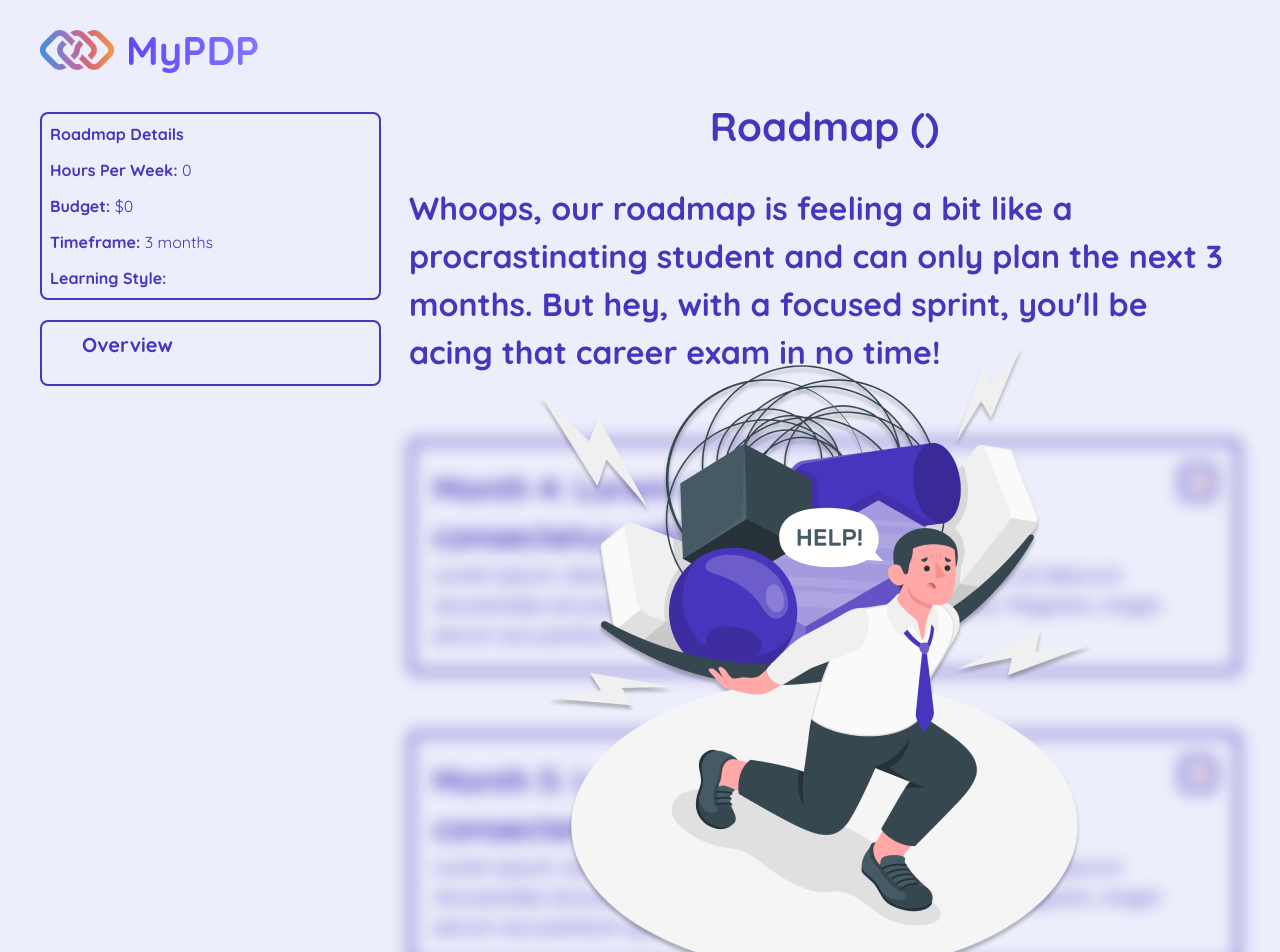
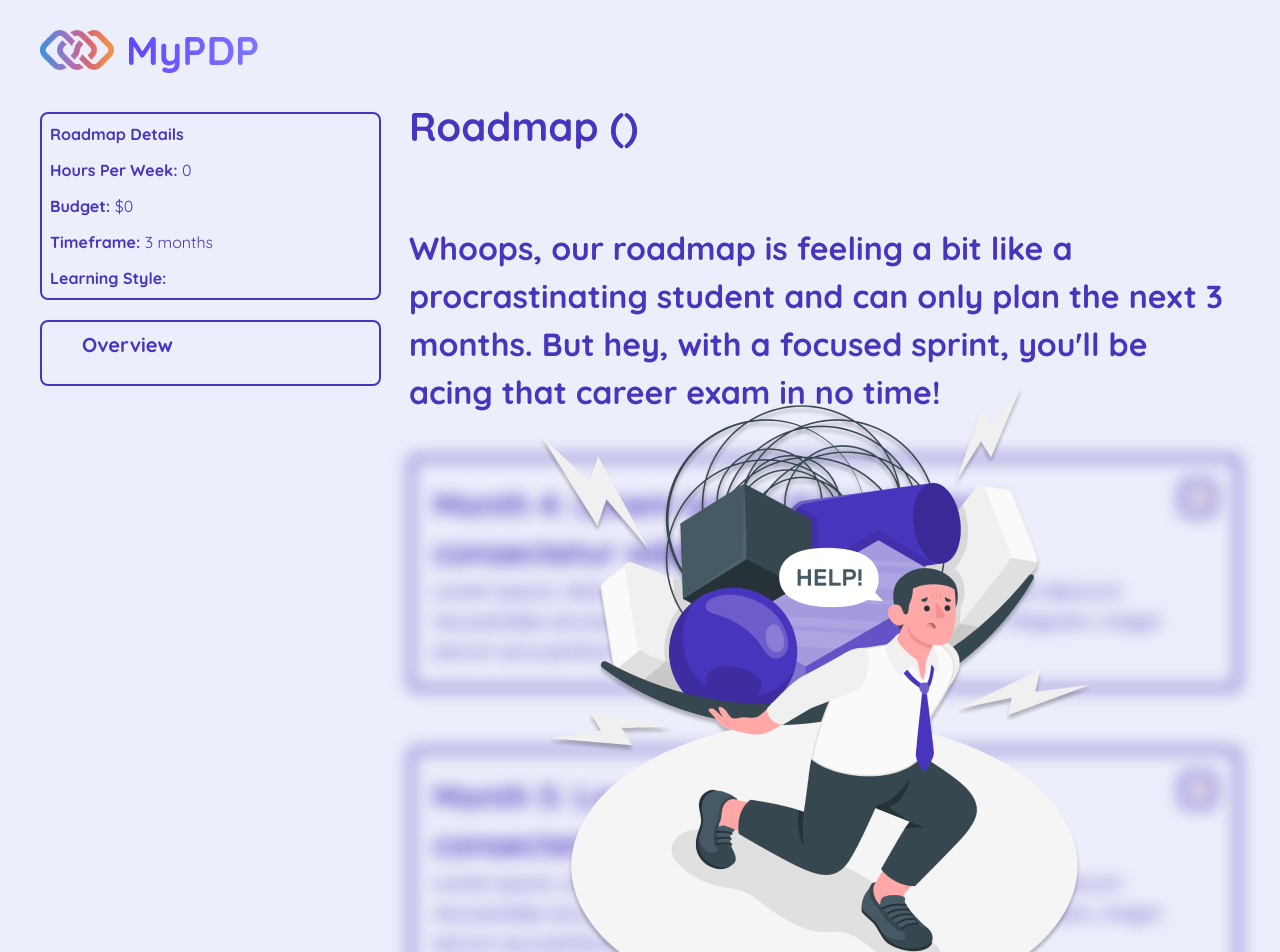
Before and after one commit to britzky/career-coach, a React (Vite) app in the folder frontend/career-coach/: page /roadmap in a window 1280 px wide. Shown: the top 952 px of the page. Built offline with nearby package versions, Linux system fonts and the light colour scheme.

Commit message:
Fixed spacing between summary and course accordion

```diff
--- a/frontend/career-coach/src/components/CourseAccordion/CourseAccordion.tsx
+++ b/frontend/career-coach/src/components/CourseAccordion/CourseAccordion.tsx
@@ -9,7 +9,7 @@ export const CourseAccordion: React.FC = () => {
   return (
     <>
         {roadmap && roadmap.roadmap.map((item, index) => (
-            <div className="flex flex-col items-center" key={index}>
+            <div className="flex flex-col items-center w-full" key={index}>
                 <CourseAccordionItems
                     key={index}
                     month={item.month}
--- a/frontend/career-coach/src/components/CourseAccordion/CourseAccordionItems.tsx
+++ b/frontend/career-coach/src/components/CourseAccordion/CourseAccordionItems.tsx
@@ -20,8 +20,8 @@ export const CourseAccordionItems: React.FC<AccordionItemProps> = ({ month, titl
     const [open, setOpen] = useState<boolean>(false);
 
   return (
-    <div className="flex justify-center items-center">
-        <div className="border-4 rounded-md border-purpleText p-5">
+    <div className="flex justify-center items-center w-full">
+        <div className="border-4 rounded-md border-purpleText p-5 w-full">
             <div className="flex flex-col">
                 <div className="flex justify-between">
                     <span className="font-bold text-base text-purpleText">{month}: {title}</span>
--- a/frontend/career-coach/src/pages/Roadmap/BlurredContent.tsx
+++ b/frontend/career-coach/src/pages/Roadmap/BlurredContent.tsx
@@ -6,13 +6,13 @@ export const BlurredContent = () => {
   return (
     <div className="flex justify-center items-center">
         <div className="flex flex-col items-center">
-            <div className="text-purpleText font-semibold text-base mb-16 mt-7">
+            <div className="text-purpleText font-semibold text-base mt-7">
                 <h4>Whoops, our roadmap is feeling a bit like a procrastinating student and can only plan the next 3 months. But hey, with a focused sprint, you'll be acing that career exam in no time!</h4>
             </div>
             <div className="absolute z-10 mt-40">
                 <img src={help} alt="struggling man" />
             </div>
-            <div className="flex flex-col items-center blur">
+            <div className="flex flex-col items-center blur mt-10">
                 <div className="border-4 rounded-md border-purpleText p-5">
                     <div className="flex flex-col">
                         <div className="flex justify-between">
--- a/frontend/career-coach/src/pages/Roadmap/Roadmap.tsx
+++ b/frontend/career-coach/src/pages/Roadmap/Roadmap.tsx
@@ -14,7 +14,7 @@ export const Roadmap = () => {
               <RoadmapDetails />
               <Overview />
             </div>
-            <div className="flex flex-col items-center flex-1 ml-7 mb-28">
+            <div className="flex flex-col items-center flex-1 ml-7 mb-28 w-full">
               <Summary />
               <CourseAccordion />
               <BlurredContent />
--- a/frontend/career-coach/src/pages/Roadmap/Summary.tsx
+++ b/frontend/career-coach/src/pages/Roadmap/Summary.tsx
@@ -4,7 +4,7 @@ export const Summary = () => {
     const { roadmap, careerDetails } = useCareerDetails()
 
   return (
-    <div className="-mt-4">
+    <div className="-mt-4 w-full mb-10">
         <h1 className="text-purpleText font-bold text-lg">{careerDetails.career} Roadmap ({careerDetails.experience})</h1>
         <p className="font-medium text-purpleText text-sm">{roadmap?.summary}</p>
     </div>
```
